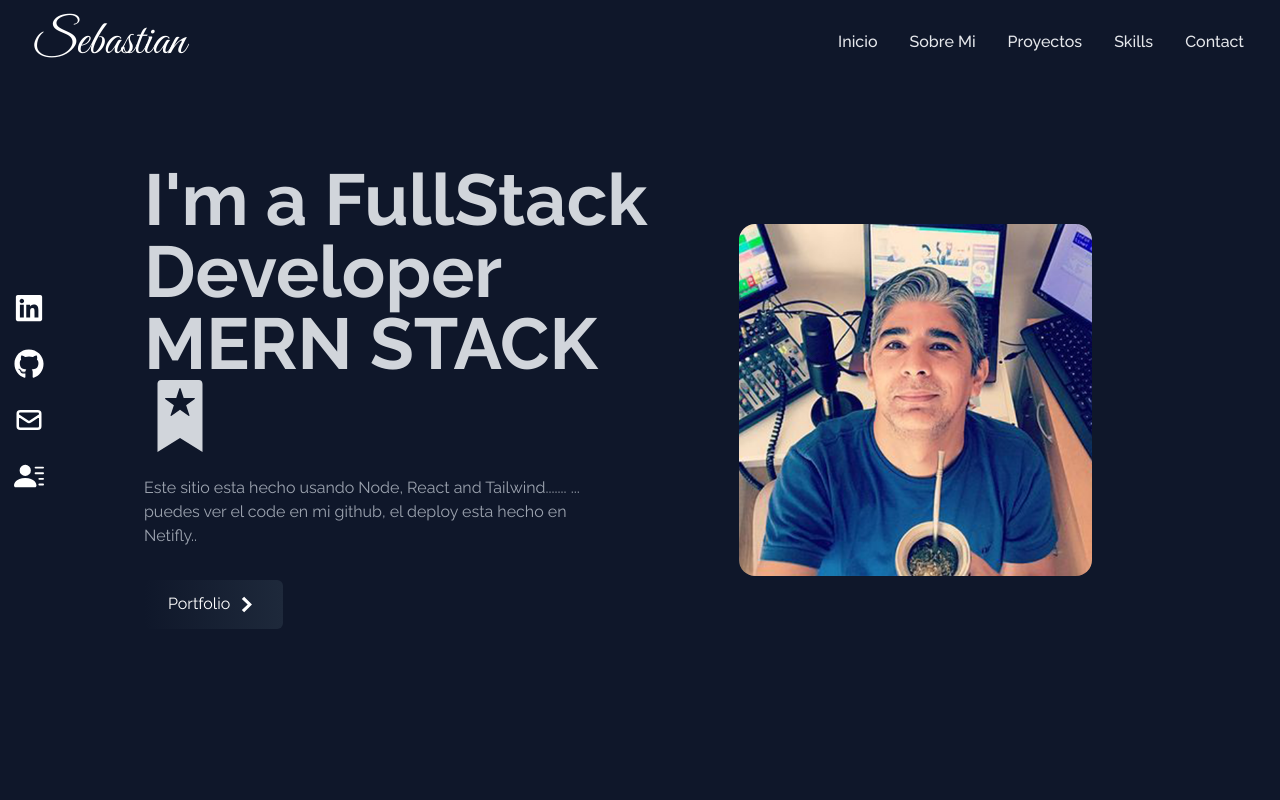
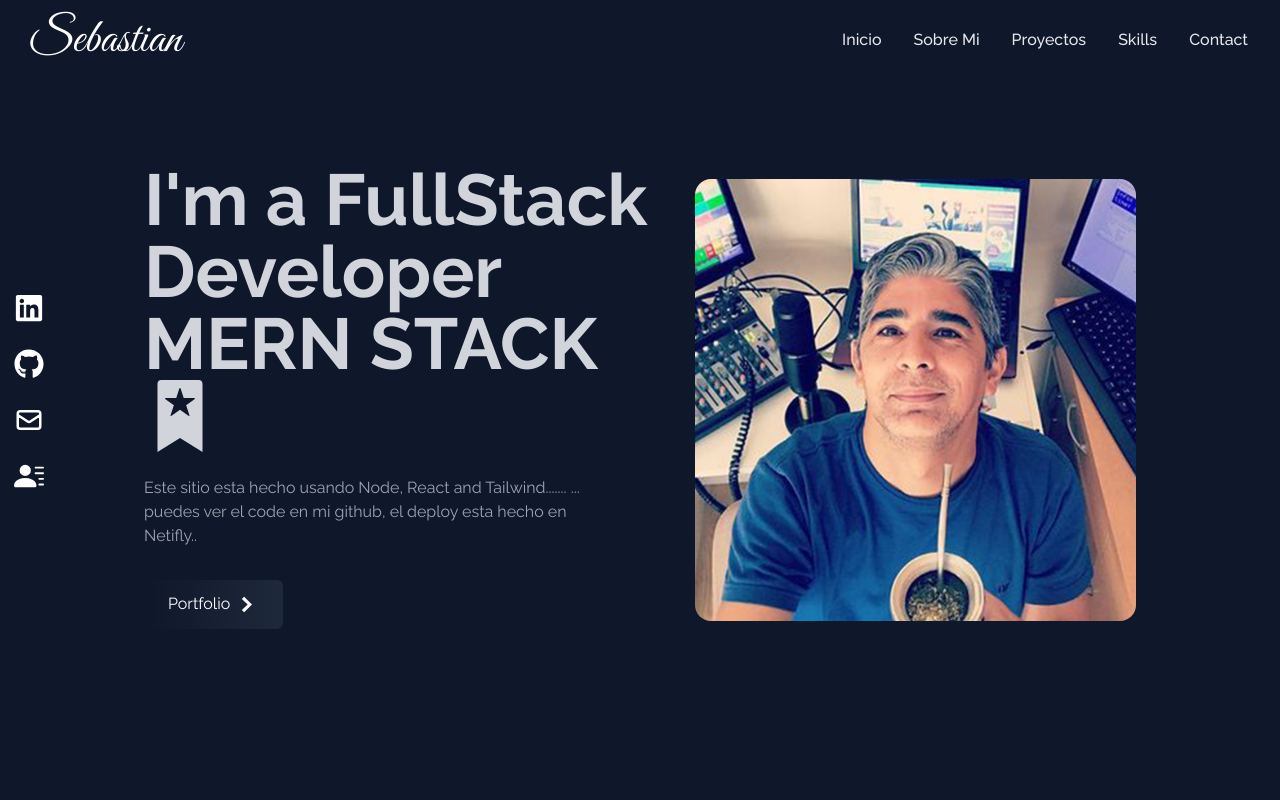
Before and after one commit to SebaGimenezOk/Portfolio2023, a React (Create React App) app: page / in a window 1280 px wide. Shown: the top 800 px of the page. Built offline with nearby package versions, Linux system fonts and the light colour scheme.

Commit message:
ajustes mx

```diff
--- a/src/components/Home.jsx
+++ b/src/components/Home.jsx
@@ -14,7 +14,7 @@ const Home = () => {
                     </h2>
                     <p className='text-gray-400 py-6 max-w-md'>
                         Este sitio esta hecho usando Node, React and Tailwind.......
-                        ... puedes ver el code en mi github,  el deploy esta hecho en Netifly..                      </p>
+                        ... puedes ver el code en mi github,  el deploy esta hecho en Netifly.. </p>
 
                     <div>
                         <Link to="proyectos" smooth duration={500} className='group text-white w-fit px-6 py-3 my-2 flex items-center rounded-md cursor-pointer bg bg-gradient-to-l  from-slate-800 to-slate-900' >
@@ -26,7 +26,7 @@ const Home = () => {
                     </div>
                 </div>
                 <div>
-                    <img src={fotoPerfil} alt="my archivo" className='rounded-2xl mx-auto  h-2/4  md:w-4/5 ' />
+                    <img src={fotoPerfil} alt="my archivo" className='rounded-2xl mx-auto  h-2/3  md:w-full ' />
                 </div>
             </div>
         </div>
--- a/src/components/Navbar.jsx
+++ b/src/components/Navbar.jsx
@@ -30,7 +30,7 @@ const Navbar = () => {
         },
     ];
     return (
-        <div className='flex justify-between items-center w-full h-20 pt-1 px-5 text-white bg-slate-900  fixed'>
+        <div className='flex justify-between items-center w-full h-20 px-4 text-white bg-slate-900  fixed'>
             <div>
                 <h1 className='text-5xl font-signature  mx-3'> Sebastian</h1>
             </div>
```
